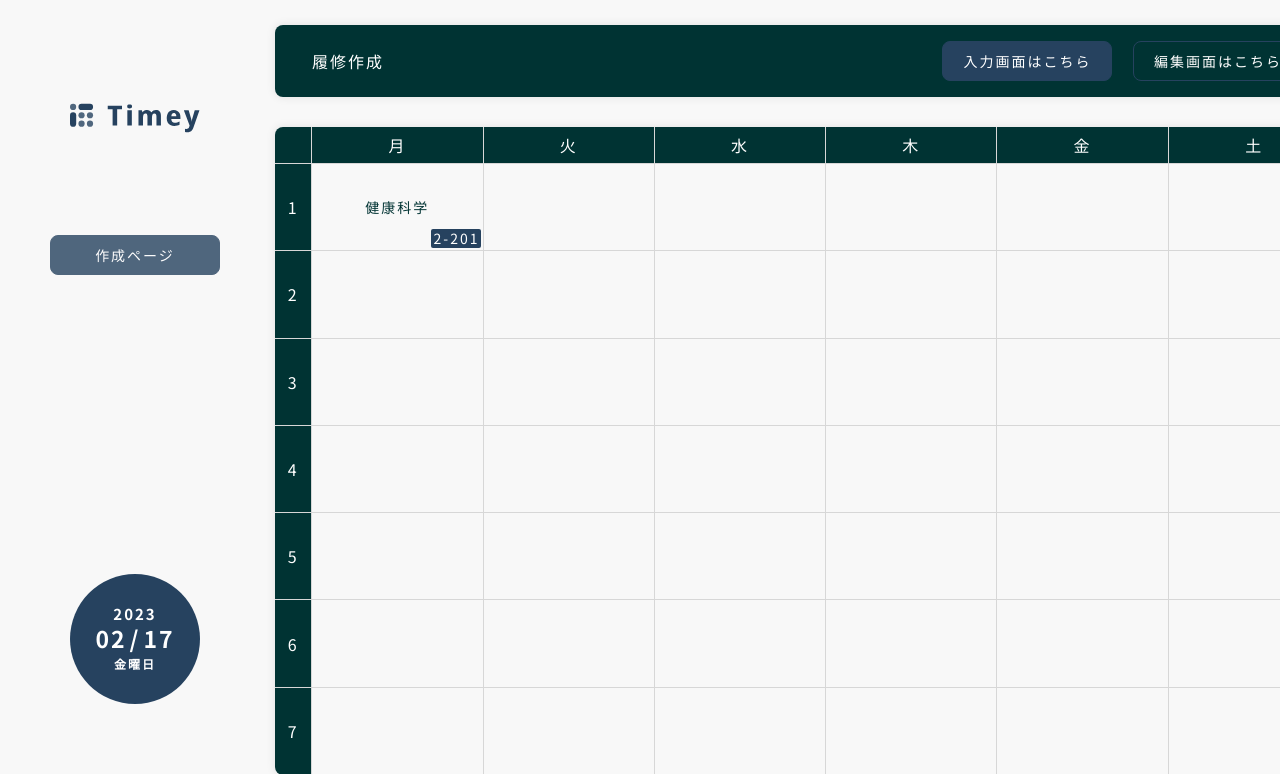
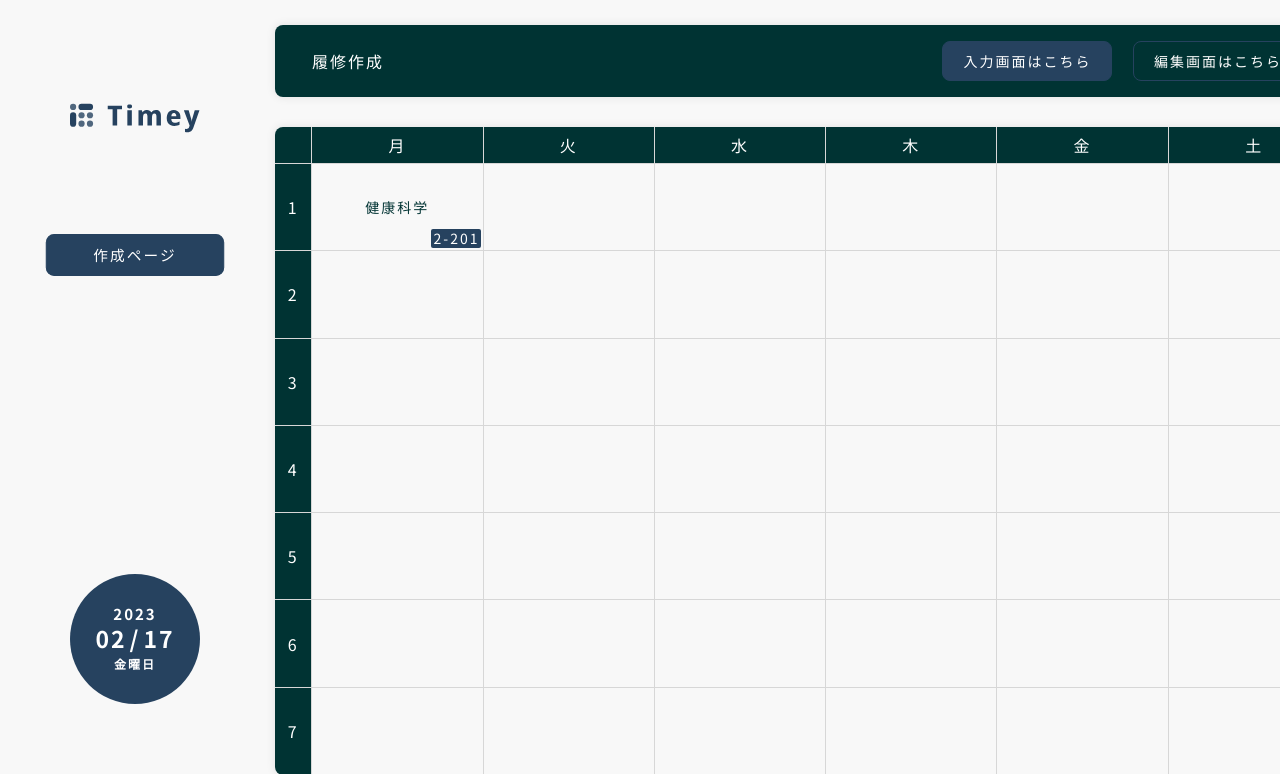
Before and after one commit to 1nary/Timey, a Django app: page / in a window 1280 px wide, with the pointer over the restyled element; the page is wider, and only the part inside the window is pictured. Shown: the top 774 px of that part. Run offline with Django 3.2, Linux system fonts and the light colour scheme; data comes from the database, SQL or seed files in the repository; some libraries are stand-ins or nearby versions.

Commit message:
ボタンホバー時のスケール変更

```diff
--- a/create/static/css/syle.css
+++ b/create/static/css/syle.css
@@ -89,8 +89,9 @@ p {
   cursor: pointer;
 }
 .btn:hover {
-  opacity: 0.8;
-  transition: 0.4s;
+  /* opacity: 0.8; */
+  transition: 0.2s;
+  scale: 1.05;
 }
 .btn--disabled {
   background: transparent;
@@ -446,6 +447,7 @@ p {
   margin-left: auto;
 }
 .body__main-menu-btn {
+
 }
 .body__main-menu-btn-edit {
   margin-left: 15px;
```
